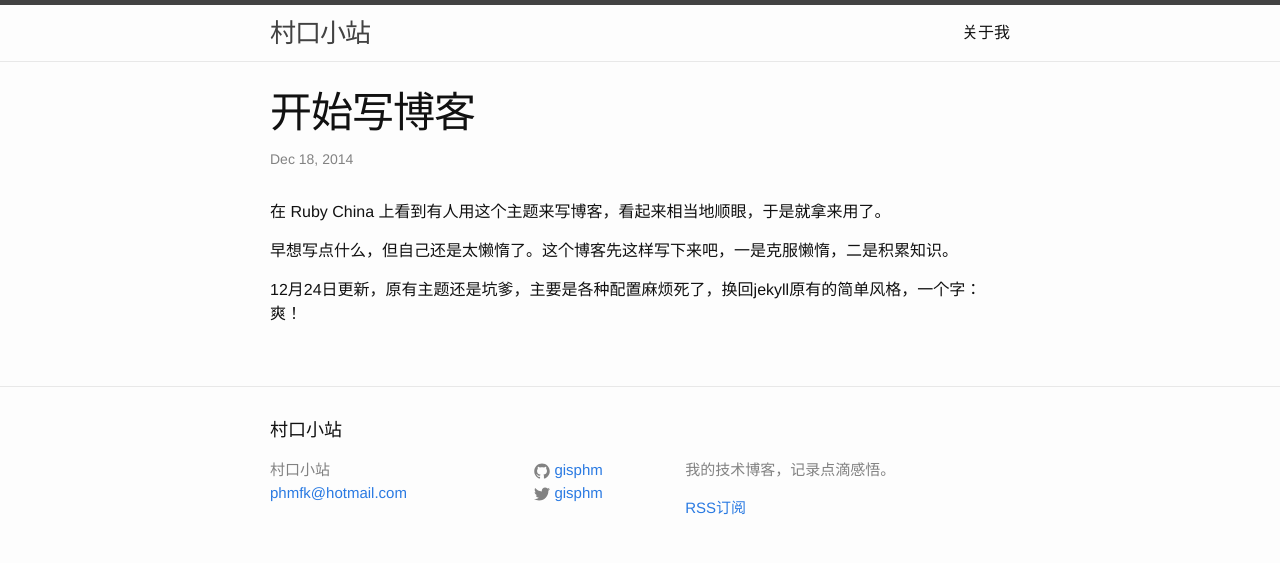
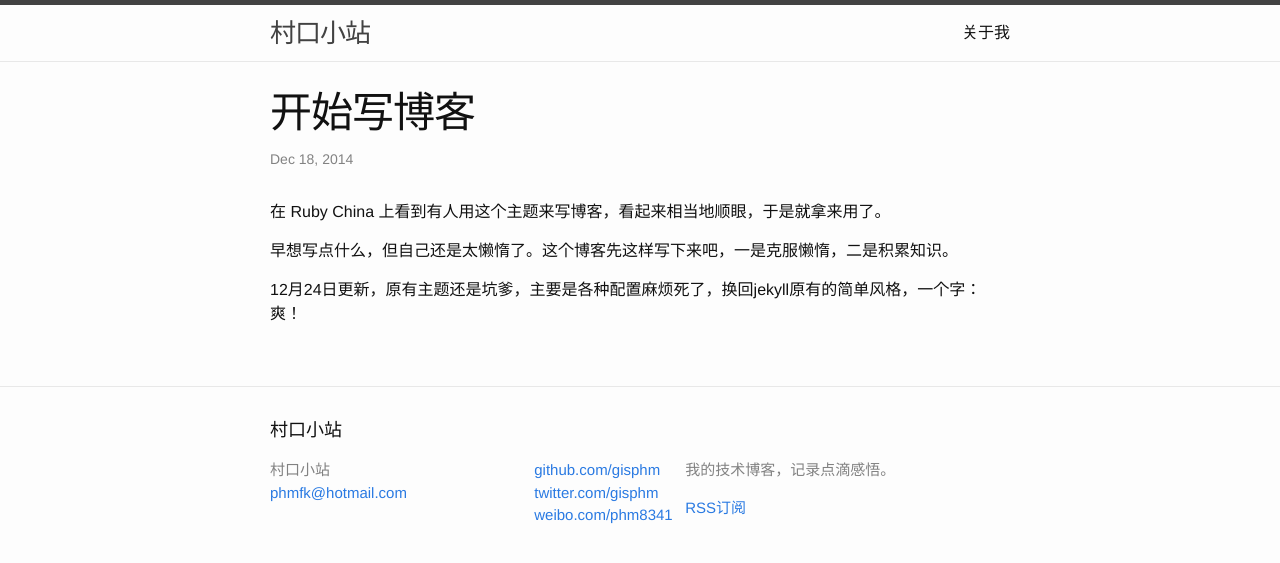
Before and after one commit to gisphm/gisphm.github.io, a Jekyll site: the page built from _posts/2014-12-18-Opening.md, in a window 1280 px wide. Shown: the top 563 px of the page. Built offline with Jekyll 4.4.1, drawn with Linux system fonts in a browser that asks for light colours; Markdown is read by kramdown in place of the engine named in the settings.

Commit message:
updated footer
1. 删除svg图像，github pages里不能显示twitter图标。
2. 更改为显示链接，简单方便
3. 增加新浪微博的链接

Signed-off-by: gisphm <phmfk@hotmail.com>

```diff
--- a/_config.yml
+++ b/_config.yml
@@ -6,6 +6,7 @@ baseurl: ""
 url: "https://gisphm.github.io" # the base hostname & protocol for your site
 twitter_username: gisphm
 github_username:  gisphm
+weibo_username: phm8341
 
 markdown: redcarpet
 highlighter: pygments
--- a/_includes/footer.html
+++ b/_includes/footer.html
@@ -17,13 +17,7 @@
                 {% if site.github_username %}
                     <li>
                         <a href="https://github.com/{{ site.github_username }}">
-              <span class="icon  icon--github">
-                <svg viewBox="0 0 16 16">
-                  <path fill="#828282" d="M7.999,0.431c-4.285,0-7.76,3.474-7.76,7.761 c0,3.428,2.223,6.337,5.307,7.363c0.388,0.071,0.53-0.168,0.53-0.374c0-0.184-0.007-0.672-0.01-1.32 c-2.159,0.469-2.614-1.04-2.614-1.04c-0.353-0.896-0.862-1.135-0.862-1.135c-0.705-0.481,0.053-0.472,0.053-0.472 c0.779,0.055,1.189,0.8,1.189,0.8c0.692,1.186,1.816,0.843,2.258,0.645c0.071-0.502,0.271-0.843,0.493-1.037 C4.86,11.425,3.049,10.76,3.049,7.786c0-0.847,0.302-1.54,0.799-2.082C3.768,5.507,3.501,4.718,3.924,3.65 c0,0,0.652-0.209,2.134,0.796C6.677,4.273,7.34,4.187,8,4.184c0.659,0.003,1.323,0.089,1.943,0.261 c1.482-1.004,2.132-0.796,2.132-0.796c0.423,1.068,0.157,1.857,0.077,2.054c0.497,0.542,0.798,1.235,0.798,2.082 c0,2.981-1.814,3.637-3.543,3.829c0.279,0.24,0.527,0.713,0.527,1.437c0,1.037-0.01,1.874-0.01,2.129 c0,0.208,0.14,0.449,0.534,0.373c3.081-1.028,5.302-3.935,5.302-7.362C15.76,3.906,12.285,0.431,7.999,0.431z"/>
-                </svg>
-              </span>
-
-              <span class="username">{{ site.github_username }}</span>
+                            <span class="username">github.com/{{ site.github_username }}</span>
                         </a>
                     </li>
                 {% endif %}
@@ -31,13 +25,15 @@
                 {% if site.twitter_username %}
                     <li>
                         <a href="https://twitter.com/{{ site.twitter_username }}">
-              <span class="icon  icon--twitter">
-                <svg viewBox="0 0 16 16">
-                  <path fill="#828282" d="M15.969,3.058c-0.586,0.26-1.217,0.436-1.878,0.515c0.675-0.405,1.194-1.045,1.438-1.809c-0.632,0.375-1.332,0.647-2.076,0.793c-0.596-0.636-1.446-1.033-2.387-1.033c-1.806,0-3.27,1.464-3.27,3.27 c0,0.256,0.029,0.506,0.085,0.745C5.163,5.404,2.753,4.102,1.14,2.124C0.859,2.607,0.698,3.168,0.698,3.767 c0,1.134,0.577,2.135,1.455,2.722C1.616,6.472,1.112,6.325,0.671,6.08c0,0.014,0,0.027,0,0.041c0,1.584,1.127,2.906,2.623,3.206 C3.02,9.402,2.731,9.442,2.433,9.442c-0.211,0-0.416-0.021-0.615-0.059c0.416,1.299,1.624,2.245,3.055,2.271 c-1.119,0.877-2.529,1.4-4.061,1.4c-0.264,0-0.524-0.015-0.78-0.046c1.447,0.928,3.166,1.469,5.013,1.469 c6.015,0,9.304-4.983,9.304-9.304c0-0.142-0.003-0.283-0.009-0.423C14.976,4.29,15.531,3.714,15.969,3.058z"/>
-                </svg>
-              </span>
+                            <span class="username">twitter.com/{{ site.twitter_username }}</span>
+                        </a>
+                    </li>
+                {% endif %}
 
-              <span class="username">{{ site.twitter_username }}</span>
+                {% if site.weibo_username %}
+                    <li>
+                        <a href="http://weibo.com/{{ site.weibo_username }}">
+                            <span class="username">weibo.com/{{ site.weibo_username }}</span>
                         </a>
                     </li>
                 {% endif %}
```
Lines whose indentation alone changed are shown as unchanged.
